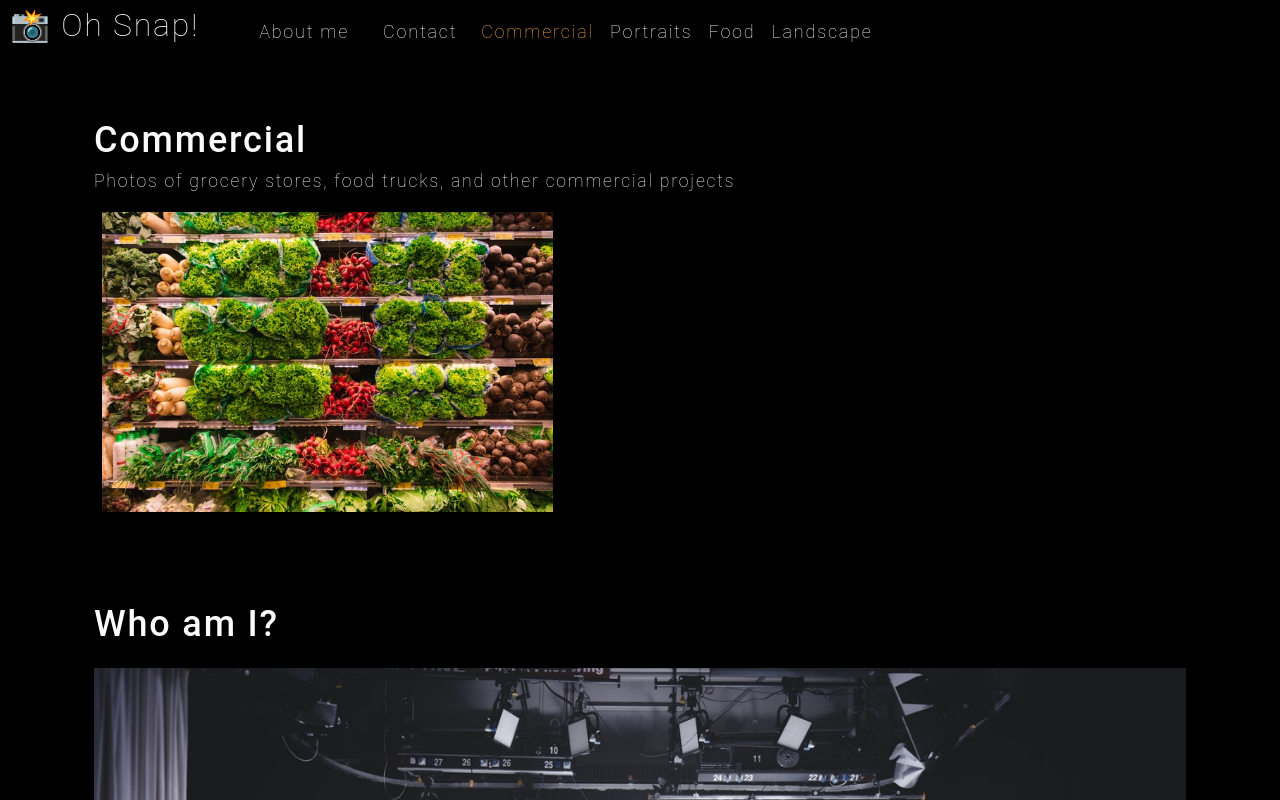
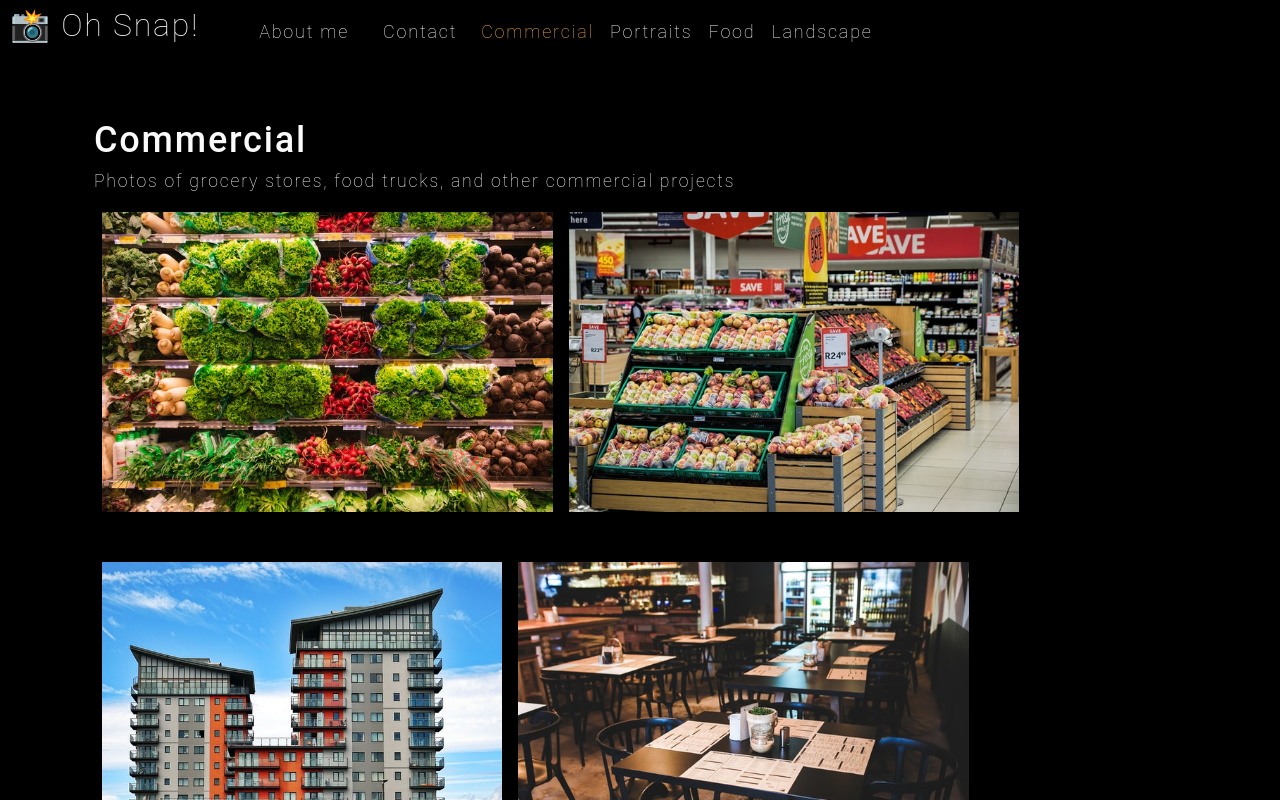
Before and after one commit to akelstrom/oh-snap, a React (Create React App) app: page / in a window 1280 px wide. Shown: the top 800 px of the page. Built offline with nearby package versions, Linux system fonts and the light colour scheme.

Commit message:
images rendered conditionally

```diff
--- a/src/App.js
+++ b/src/App.js
@@ -2,6 +2,7 @@
 import Nav from './components/Nav';
 import About from './components/About';
 import Gallery from './components/Gallery';
+
 
 function App() {
   const [categories] = useState([
@@ -25,7 +26,7 @@
       ></Nav>
       <main>
         <div>
-          <Gallery></Gallery>
+        <Gallery currentCategory={currentCategory}></Gallery>
           <About></About>
         </div>
       </main>
--- a/src/components/Gallery/index.js
+++ b/src/components/Gallery/index.js
@@ -1,23 +1,16 @@
 import React from 'react';
+import PhotoList from '../Photolist';
 import { capitalizeFirstLetter } from '../../utils/helpers';
-import photo from "../../assets/small/commercial/0.jpg";
 
-function Gallery() {
-    const currentCategory = {
-        name: "commercial",
-        description: "Photos of grocery stores, food trucks, and other commercial projects",
-    };
-    return (
-        <section>
-        <h1>{capitalizeFirstLetter(currentCategory.name)}</h1>
-        <p>{capitalizeFirstLetter(currentCategory.description)}</p>
-        <div className="flex-row">
-            <img src={photo}
-            alt="Commercial Example"
-            className="img-thumbnail mx-1"/>
-        </div>
-        </section>
-    );
+function Gallery({ currentCategory }) {
+  const { name, description } = currentCategory;
+  return (
+    <section>
+      <h1 data-testid="h1tag">{capitalizeFirstLetter(name)}</h1>
+      <p>{description}</p>
+      <PhotoList category={currentCategory.name} />
+    </section>
+  );
 }
 
 export default Gallery;
--- /dev/null
+++ b/src/components/Photolist/index.js
@@ -0,0 +1,122 @@
+import React, { useState } from 'react';
+
+
+const PhotoList = ({ category }) => {
+
+  const [photos] = useState([
+    {
+      name: 'Grocery aisle',
+      category: 'commercial',
+      description: 'Lorem ipsum dolor sit amet, consectetur adipiscing elit. Nunc ultricie',
+    },
+    {
+      name: 'Grocery booth',
+      category: 'commercial',
+      description: 'Lorem ipsum dolor sit amet, consectetur adipiscing elit. Nunc ultricie',
+    },
+    {
+      name: 'Building exterior',
+      category: 'commercial',
+      description: 'Lorem ipsum dolor sit amet, consectetur adipiscing elit. Nunc ultricie',
+    },
+    {
+      name: 'Restaurant table',
+      category: 'commercial',
+      description: 'Lorem ipsum dolor sit amet, consectetur adipiscing elit. Nunc ultricie',
+    },
+    {
+      name: 'Cafe interior',
+      category: 'commercial',
+      description: 'Lorem ipsum dolor sit amet, consectetur adipiscing elit. Nunc ultricie',
+    },
+    {
+      name: 'Cat green eyes',
+      category: 'portraits',
+      description: 'Lorem ipsum dolor sit amet, consectetur adipiscing elit. Nunc ultricie',
+    },
+    {
+      name: 'Green parrot',
+      category: 'portraits',
+      description: 'Lorem ipsum dolor sit amet, consectetur adipiscing elit. Nunc ultricie',
+    },
+    {
+      name: 'Yellow macaw',
+      category: 'portraits',
+      description: 'Lorem ipsum dolor sit amet, consectetur adipiscing elit. Nunc ultricie',
+    },
+    {
+      name: 'Pug smile',
+      category: 'portraits',
+      description: 'Lorem ipsum dolor sit amet, consectetur adipiscing elit. Nunc ultricie',
+    },
+    {
+      name: 'Pancakes',
+      category: 'food',
+      description: 'Lorem ipsum dolor sit amet, consectetur adipiscing elit. Nunc ultricie',
+    },
+    {
+      name: 'Burrito',
+      category: 'food',
+      description: 'Lorem ipsum dolor sit amet, consectetur adipiscing elit. Nunc ultricie',
+    },
+    {
+      name: 'Scallop pasta',
+      category: 'food',
+      description: 'Lorem ipsum dolor sit amet, consectetur adipiscing elit. Nunc ultricie',
+    },
+    {
+      name: 'Burger',
+      category: 'food',
+      description: 'Lorem ipsum dolor sit amet, consectetur adipiscing elit. Nunc ultricie',
+    },
+    {
+      name: 'Fruit bowl',
+      category: 'food',
+      description: 'Lorem ipsum dolor sit amet, consectetur adipiscing elit. Nunc ultricie',
+    },
+    {
+      name: 'Green river',
+      category: 'landscape',
+      description: 'Lorem ipsum dolor sit amet, consectetur adipiscing elit. Nunc ultricie',
+    },
+    {
+      name: 'Docks',
+      category: 'landscape',
+      description: 'Lorem ipsum dolor sit amet, consectetur adipiscing elit. Nunc ultricie',
+    },
+    {
+      name: 'Panoramic village by sea',
+      category: 'landscape',
+      description: 'Lorem ipsum dolor sit amet, consectetur adipiscing elit. Nunc ultricie',
+    },
+    {
+      name: 'Domestic landscape',
+      category: 'landscape',
+      description: 'Lorem ipsum dolor sit amet, consectetur adipiscing elit. Nunc ultricie',
+    },
+    {
+      name: 'Park bench',
+      category: 'landscape',
+      description: 'Lorem ipsum dolor sit amet, consectetur adipiscing elit. Nunc ultricie',
+    },
+  ]);
+
+  const currentPhotos = photos.filter((photo) => photo.category === category);
+
+  return (
+    <div>
+      <div className="flex-row">
+        {currentPhotos.map((image, i) => (
+          <img
+            src={require(`../../assets/small/${category}/${i}.jpg`).default}
+            alt={image.name}
+            className="img-thumbnail mx-1"
+            key={image.name}
+          />
+        ))}
+      </div>
+    </div>
+  );
+};
+
+export default PhotoList;
```
